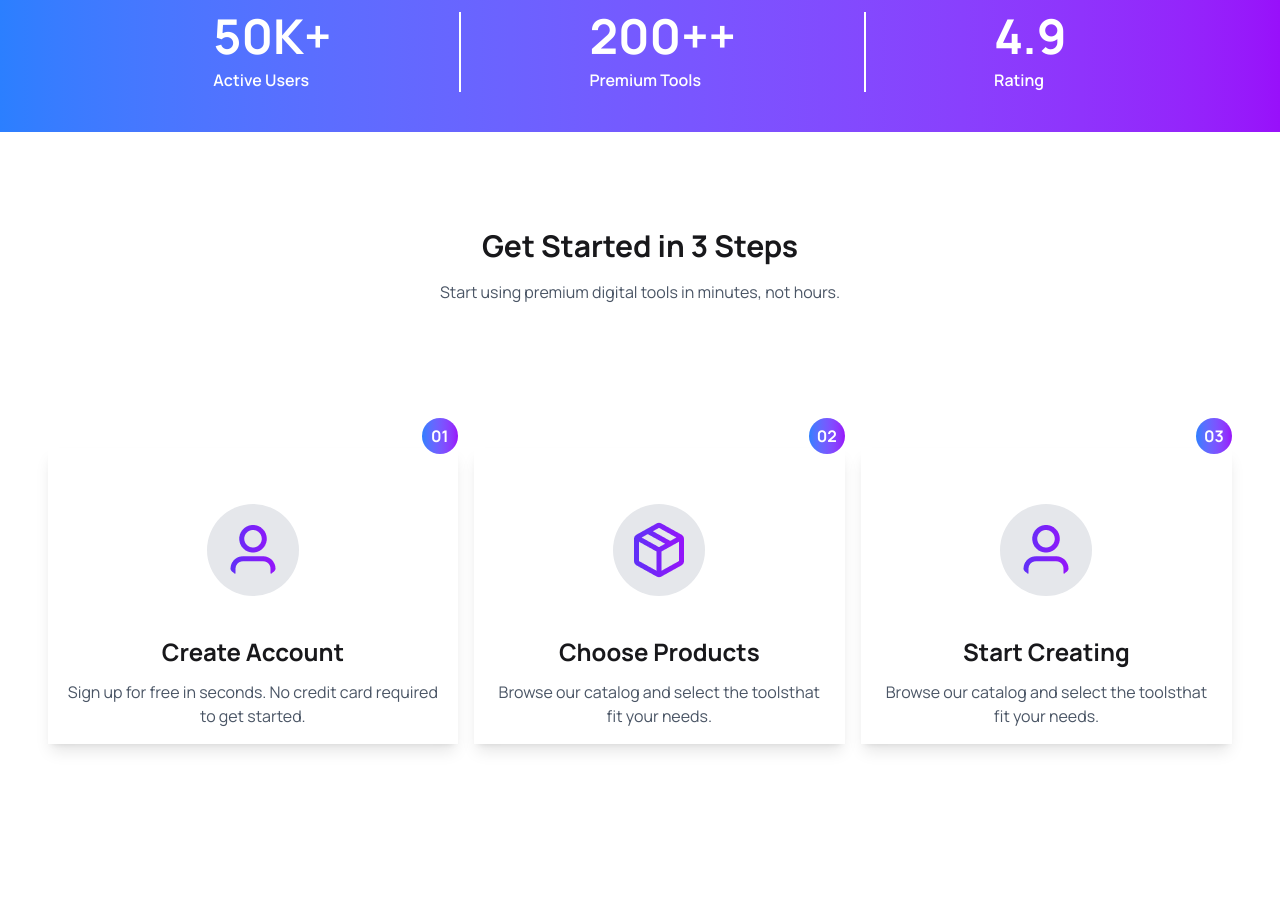
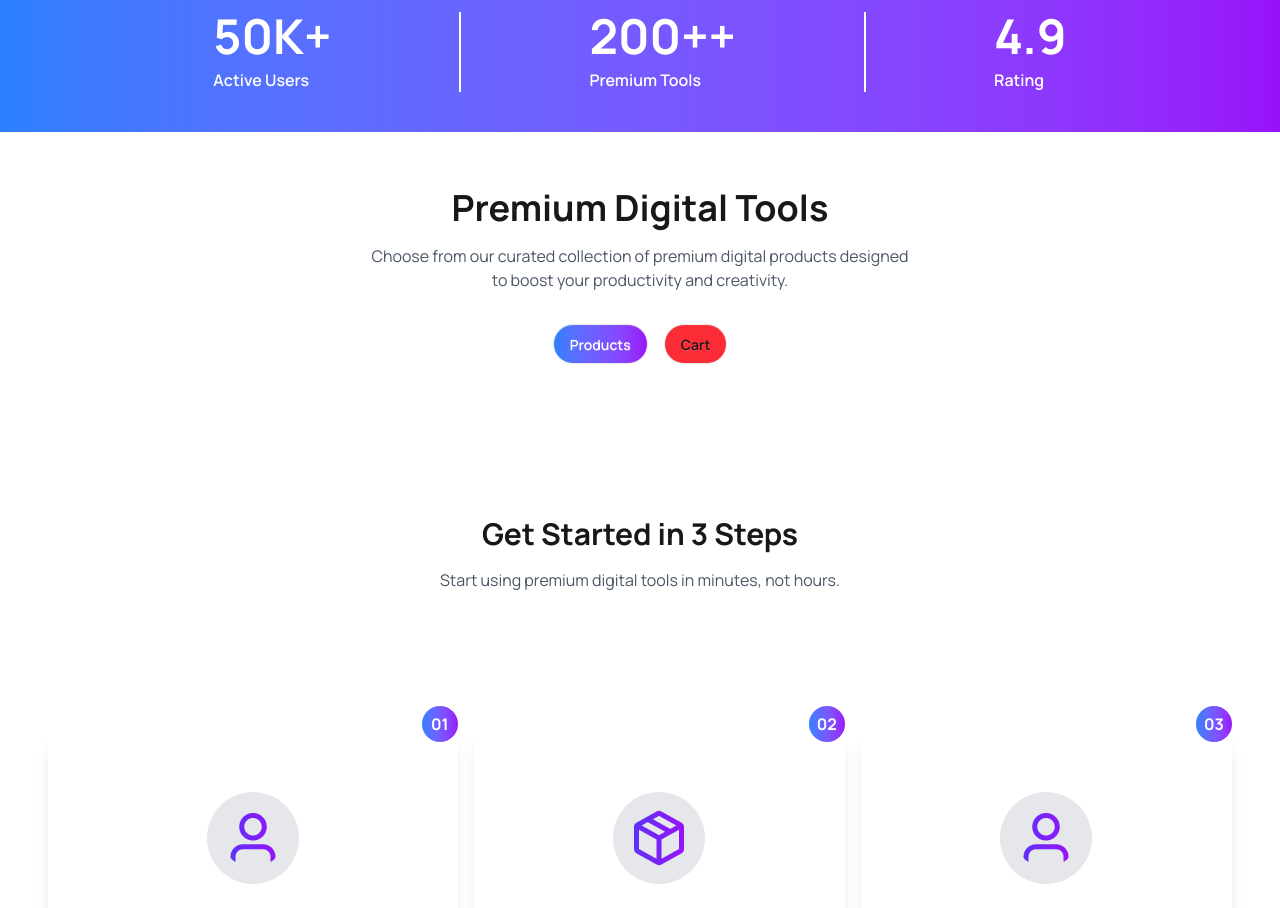
Before and after one commit to nathbiswa/Assignment-6-Dititools-fun-Porject, a React (Vite) app: page / in a window 1280 px wide. Shown: the part 780-1688 px from the top of the page. Built offline with nearby package versions, Linux system fonts and the light colour scheme.

Commit message:
Digitaltool section work start

```diff
--- a/src/App.jsx
+++ b/src/App.jsx
@@ -1,5 +1,6 @@
 
 import './App.css'
+import DigitalTool from './Components/DigitalTool/DigitalTool'
 import Footer from './Components/Footer/Footer'
 import GetStart from './Components/GetStart/GetStart'
 import Hero from './Components/Hero/Hero'
@@ -15,6 +16,7 @@ function App() {
      <Navbar />
      <Hero />
      <User />
+     <DigitalTool />
      <GetStart />
      <Pricing />
      <Trail />
--- /dev/null
+++ b/src/Components/DigitalTool/DigitalTool.jsx
@@ -0,0 +1,22 @@
+import React, { useState } from "react";
+
+const DigitalTool = () => {
+    const [isSelected, setIsSelected] = useState(true);
+  return (
+    <div className="container mx-auto py-14">
+      <div className="text-center">
+        <h1 className="text-4xl font-bold">Premium Digital Tools</h1>
+        <p className="text-gray-600 mt-4">
+          Choose from our curated collection of premium digital products
+          designed <br />to boost your productivity and creativity.
+        </p>
+      </div>
+      <div className="flex justify-center gap-4 mt-8">
+        <button className={`${isSelected === true ? "bg-gradient-to-r from-blue-500 to-purple-600 text-white" : "bg-red-500"} btn rounded-full`}>Products</button>
+        <button className={`${isSelected === false ? "bg-gradient-to-r from-blue-500 to-purple-600 text-white" : "bg-red-500"} btn rounded-full`}>Cart</button>
+      </div>
+    </div>
+  );
+};
+
+export default DigitalTool;
```
